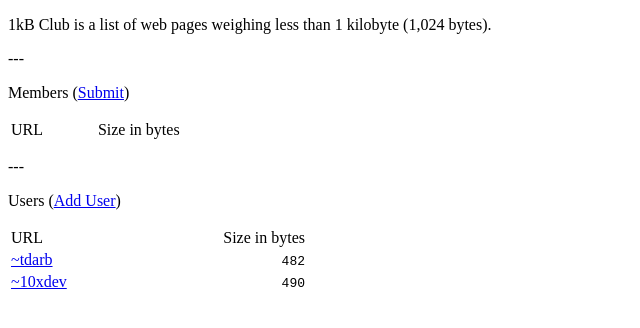
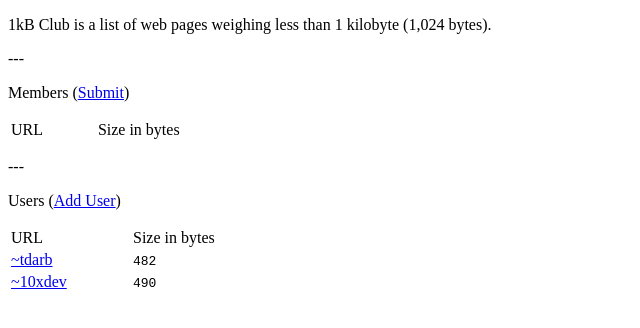
Before and after one commit to bradleytaunt/1kb.club, a Jekyll site: the page built from index.html, in a window 1280 px wide. Shown: the top 328 px of the page, without its empty margins (0-640 px from the left). Built offline with Jekyll 4.4.1, drawn with Linux system fonts in a browser that asks for light colours.

Commit message:
Remove invalid align properties from users as well

```diff
--- a/_includes/users.html
+++ b/_includes/users.html
@@ -2,8 +2,8 @@
 <table>
     <thead>
         <tr>
-            <td align="left">URL</td>
-            <td align="right">Size in bytes</td>
+            <td>URL</td>
+            <td>Size in bytes</td>
         </tr>
     </thead>
     <tbody>
@@ -12,7 +12,7 @@
         {% else %}
             <tr>
                 <td><a href="/u/{{ item.pageurl }}">~{{ item.pageurl }}</a></td>
-                <td align="right"><code>{{ item.size }}</code></td>
+                <td><code>{{ item.size }}</code></td>
             </tr>
         {% endif %}
         {% endfor %}
```
